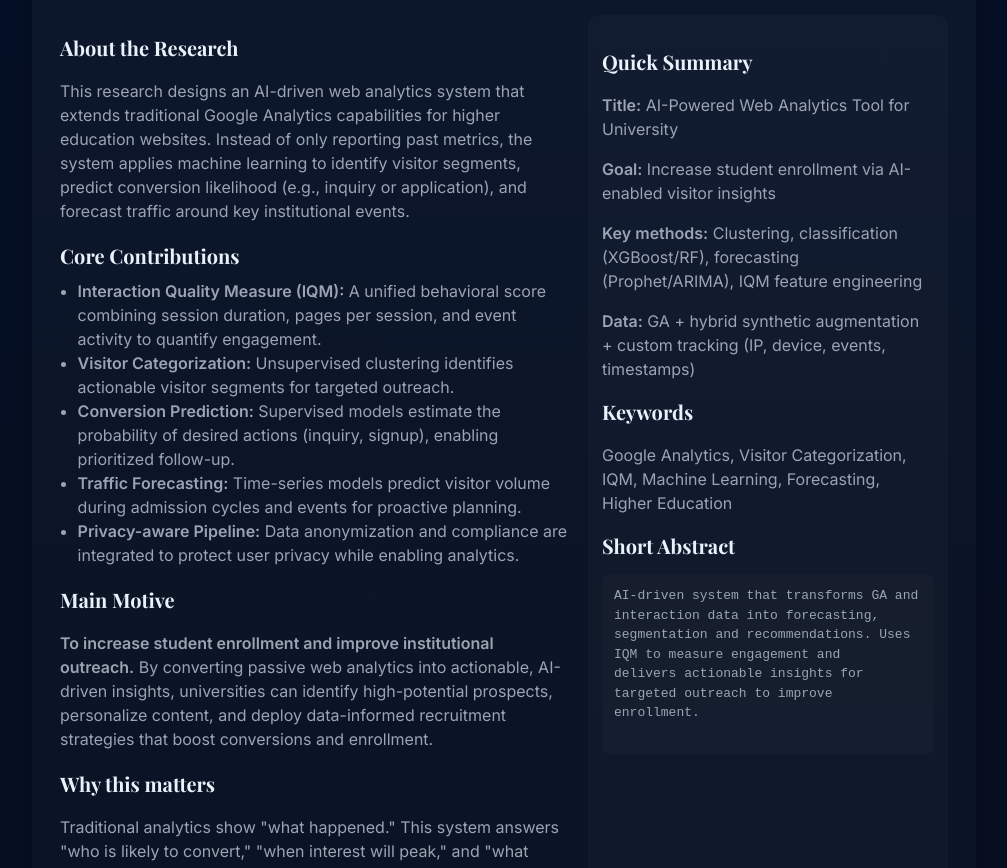
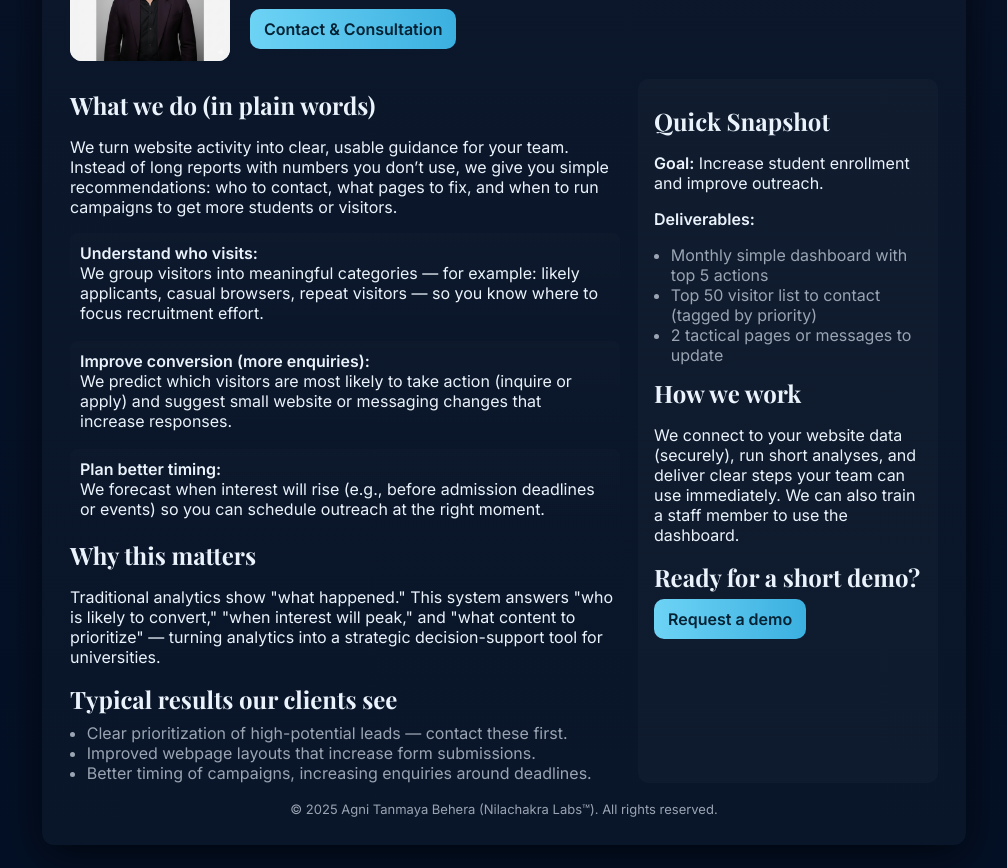
Before and after one commit to AgniTanmay/nilachakralabs, a plain HTML site: page index.html in a window 1280 px wide. Shown: the part 222-1090 px from the top of the page, without its empty margins (136-1143 px from the left). Drawn offline with nearby package versions, Linux system fonts and the light colour scheme.

Commit message:
new-changes

```diff
--- a/index.html
+++ b/index.html
@@ -1,113 +1,110 @@
-<!-- Updated: 25 Oct 2025 -->
 <!doctype html>
 <html lang="en">
 <head>
   <meta charset="utf-8" />
   <meta name="viewport" content="width=device-width,initial-scale=1" />
-  <title>Research — Nilachakra Labs</title>
-  <meta name="description" content="AI-Powered Web Analytics Tool for University — Visitor Categorization & Behavioral Data Analysis for Strategic Outreach.">
+  <title>Nilachakra Labs — Agni Tanmaya Behera</title>
+  <meta name="description" content="Nilachakra Labs — AI-driven, easy-to-understand web analytics for universities and organizations. Increase inquiries and improve outreach.">
   <link href="https://fonts.googleapis.com/css2?family=Playfair+Display:wght@400;700&family=Inter:wght@300;400;600&display=swap" rel="stylesheet">
   <style>
-    :root{
-      --bg:#041028;
-      --card:#0f1724;
-      --muted:#9aa4b2;
-      --accent:#6dd3f5;
-      --glass: rgba(255,255,255,0.03);
-    }
+    :root{--bg:#071227;--card:#0f1724;--muted:#9aa4b2;--accent:#6dd3f5}
     *{box-sizing:border-box}
-    body{
-      margin:0;
-      font-family:Inter,system-ui,Segoe UI,Roboto,Helvetica,Arial;
-      background:linear-gradient(180deg,var(--bg) 0%, #071022 60%);
-      color:#e9f2fb;
-      -webkit-font-smoothing:antialiased;
-      -moz-osx-font-smoothing:grayscale;
-      line-height:1.5;
-    }
-    .wrap{max-width:1000px;margin:28px auto;padding:28px;}
-    header{display:flex;align-items:center;justify-content:space-between;margin-bottom:22px}
-    .brand{font-family:'Playfair Display',serif;font-size:20px;letter-spacing:2px}
-    nav.muted{color:var(--muted);font-size:14px}
-    .card{background:linear-gradient(180deg,var(--glass), rgba(255,255,255,0.01));padding:28px;border-radius:12px;box-shadow:0 8px 30px rgba(2,6,23,0.6);}
-    h1{font-family:'Playfair Display',serif;font-size:34px;margin:0 0 8px}
-    h2{font-family:'Playfair Display',serif;margin:18px 0 6px;font-size:20px}
-    p.lead{color:var(--muted);margin:0 0 14px}
-    .muted{color:var(--muted)}
-    .two-col{display:grid;grid-template-columns:1fr 360px;gap:20px;margin-top:18px}
-    .meta{background:rgba(255,255,255,0.02);padding:14px;border-radius:10px}
-    ul{padding-left:1.1rem;margin:8px 0}
+    body{margin:0;font-family:Inter,system-ui,Arial;background:linear-gradient(180deg,var(--bg),#041025);color:#eaf3fb}
+    .wrap{max-width:980px;margin:28px auto;padding:28px}
+    header{display:flex;align-items:center;justify-content:space-between;margin-bottom:18px}
+    .brand{font-family:'Playfair Display',serif;letter-spacing:2px}
+    .card{background:rgba(255,255,255,0.02);padding:28px;border-radius:12px;box-shadow:0 10px 40px rgba(0,0,0,0.6)}
+    .hero{display:flex;gap:20px;align-items:center}
+    .photo{width:160px;height:160px;border-radius:12px;flex:0 0 160px;overflow:hidden;background:#fff}
+    .photo img{width:100%;height:100%;object-fit:cover;display:block}
+    h1{font-family:'Playfair Display',serif;font-size:26px;margin:0}
+    h2{font-family:'Playfair Display',serif;margin:10px 0 6px}
+    p.lead{color:var(--muted);margin:8px 0 12px}
+    .cta{display:inline-block;padding:10px 14px;border-radius:10px;background:linear-gradient(90deg,var(--accent),#3bb0e0);color:#042233;font-weight:700;text-decoration:none}
+    .grid{display:grid;grid-template-columns:1fr 300px;gap:18px;margin-top:18px}
+    .box{background:rgba(255,255,255,0.02);padding:16px;border-radius:10px}
+    ul{margin:8px 0 0;padding-left:1.05rem;color:var(--muted)}
+    .benefit{margin:8px 0;padding:10px;border-radius:8px;background:linear-gradient(180deg, rgba(255,255,255,0.01), transparent)}
     footer{margin-top:18px;color:var(--muted);font-size:13px;text-align:center}
-    a.cta{display:inline-block;padding:10px 14px;border-radius:10px;background:linear-gradient(90deg,var(--accent),#3bb0e0);color:#042233;font-weight:600;text-decoration:none}
-    pre{white-space:pre-wrap;background:rgba(255,255,255,0.02);padding:12px;border-radius:8px;color:var(--muted);overflow:auto;}
-    @media (max-width:880px){.two-col{grid-template-columns:1fr;}.wrap{padding:18px}}
+    @media (max-width:820px){.grid{grid-template-columns:1fr}.hero{flex-direction:column;align-items:flex-start}.photo{width:120px;height:120px}}
   </style>
 </head>
 <body>
   <div class="wrap">
     <header>
       <div class="brand">NILACHAKRALABS.COM</div>
-      <nav class="muted">Research • AI • Web Analytics</nav>
+      <nav style="color:var(--muted)">Research • Easy Web Insights</nav>
     </header>
 
-    <main class="card" role="main">
-      <h1>AI-Powered Web Analytics Tool for University</h1>
-      <p class="lead"><strong>Visitor Categorization & Behavioral Data Analysis for Strategic Outreach</strong></p>
+    <main class="card">
+      <div class="hero">
+        <div class="photo">
+          <!-- Replace 'profile.jpg' with your actual image file in the site folder -->
+          <img src="./profile.png" alt="Agni Tanmaya Behera">
+        </div>
+        <div>
+          <h1>Agni Tanmaya Behera — Founder, Nilachakra Labs</h1>
+          <p class="lead"><strong>AI-driven web analytics made simple.</strong> We help universities and organizations understand real visitors, improve outreach, and increase enquiries — without the technical jargon.</p>
+          <a class="cta" href="mailto:founder@nilachakralabs.com">Contact & Consultation</a>
+        </div>
+      </div>
 
-      <div class="two-col">
-        <div>
-          <h2>About the Research</h2>
-          <p class="muted">
-            This research designs an AI-driven web analytics system that extends traditional Google Analytics capabilities for higher education websites.
-            Instead of only reporting past metrics, the system applies machine learning to identify visitor segments, predict conversion likelihood (e.g., inquiry or application),
-            and forecast traffic around key institutional events.
-          </p>
+      <div class="grid">
+        <section>
+          <h2>What we do (in plain words)</h2>
+          <p class="muted">We turn website activity into clear, usable guidance for your team. Instead of long reports with numbers you don’t use, we give you simple recommendations: who to contact, what pages to fix, and when to run campaigns to get more students or visitors.</p>
 
-          <h2>Core Contributions</h2>
-          <ul class="muted">
-            <li><strong>Interaction Quality Measure (IQM):</strong> A unified behavioral score combining session duration, pages per session, and event activity to quantify engagement.</li>
-            <li><strong>Visitor Categorization:</strong> Unsupervised clustering identifies actionable visitor segments for targeted outreach.</li>
-            <li><strong>Conversion Prediction:</strong> Supervised models estimate the probability of desired actions (inquiry, signup), enabling prioritized follow-up.</li>
-            <li><strong>Traffic Forecasting:</strong> Time-series models predict visitor volume during admission cycles and events for proactive planning.</li>
-            <li><strong>Privacy-aware Pipeline:</strong> Data anonymization and compliance are integrated to protect user privacy while enabling analytics.</li>
+          <div class="benefit">
+            <strong>Understand who visits:</strong>
+            <div class="muted">We group visitors into meaningful categories — for example: likely applicants, casual browsers, repeat visitors — so you know where to focus recruitment effort.</div>
+          </div>
+
+          <div class="benefit">
+            <strong>Improve conversion (more enquiries):</strong>
+            <div class="muted">We predict which visitors are most likely to take action (inquire or apply) and suggest small website or messaging changes that increase responses.</div>
+          </div>
+
+          <div class="benefit">
+            <strong>Plan better timing:</strong>
+            <div class="muted">We forecast when interest will rise (e.g., before admission deadlines or events) so you can schedule outreach at the right moment.</div>
+          </div>
+
+          <h2>Why this matters</h2>
+           <p class="muted">
+                        Traditional analytics show "what happened." This system answers "who is likely to convert,"
+                        "when interest will peak," and "what content to prioritize" — turning analytics into a strategic
+                        decision-support tool for universities.
+                    </p>
+
+          <h2>Typical results our clients see</h2>
+          <ul>
+            <li>Clear prioritization of high-potential leads — contact these first.</li>
+            <li>Improved webpage layouts that increase form submissions.</li>
+            <li>Better timing of campaigns, increasing enquiries around deadlines.</li>
           </ul>
 
-          <h2>Main Motive</h2>
-          <p class="muted">
-            <strong>To increase student enrollment and improve institutional outreach.</strong> By converting passive web analytics into actionable, AI-driven insights,
-            universities can identify high-potential prospects, personalize content, and deploy data-informed recruitment strategies that boost conversions and enrollment.
-          </p>
+        </section>
 
-          <h2>Why this matters</h2>
-          <p class="muted">
-            Traditional analytics show "what happened." This system answers "who is likely to convert," "when interest will peak," and "what content to prioritize" — turning analytics into a strategic decision-support tool for universities.
-          </p>
+        <aside class="box">
+          <h2>Quick Snapshot</h2>
+          <p class="muted"><strong>Goal:</strong> Increase student enrollment and improve outreach.</p>
+          <p class="muted"><strong>Deliverables:</strong></p>
+          <ul>
+            <li>Monthly simple dashboard with top 5 actions</li>
+            <li>Top 50 visitor list to contact (tagged by priority)</li>
+            <li>2 tactical pages or messages to update</li>
+          </ul>
 
-          <h2>Contact</h2>
-          <p class="muted">For demos, code access, or collaboration: <a href="mailto:agni.tanmaya@example.com" style="color:var(--accent);text-decoration:none">agni.tanmaya@example.com</a></p>
-        </div>
+          <h2 style="margin-top:12px">How we work</h2>
+          <p class="muted">We connect to your website data (securely), run short analyses, and deliver clear steps your team can use immediately. We can also train a staff member to use the dashboard.</p>
 
-        <aside class="meta" aria-label="Research summary">
-          <h2>Quick Summary</h2>
-          <p class="muted"><strong>Title:</strong> AI-Powered Web Analytics Tool for University</p>
-          <p class="muted"><strong>Goal:</strong> Increase student enrollment via AI-enabled visitor insights</p>
-          <p class="muted"><strong>Key methods:</strong> Clustering, classification (XGBoost/RF), forecasting (Prophet/ARIMA), IQM feature engineering</p>
-          <p class="muted"><strong>Data:</strong> GA + hybrid synthetic augmentation + custom tracking (IP, device, events, timestamps)</p>
-
-          <h2 style="margin-top:10px">Keywords</h2>
-          <p class="muted">Google Analytics, Visitor Categorization, IQM, Machine Learning, Forecasting, Higher Education</p>
-
-          <h2 style="margin-top:10px">Short Abstract</h2>
-          <pre>
-AI-driven system that transforms GA and interaction data into forecasting,
-segmentation and recommendations. Uses IQM to measure engagement and
-delivers actionable insights for targeted outreach to improve enrollment.
-          </pre>
+          <h2 style="margin-top:12px">Ready for a short demo?</h2>
+          <a class="cta" href="mailto:founder@nilachakralabs.com">Request a demo</a>
         </aside>
       </div>
 
       <footer>
-         © 2025 Agni Tanmaya Behera (Nilachakra Labs™).
+        © 2025 Agni Tanmaya Behera (Nilachakra Labs™). All rights reserved.
       </footer>
     </main>
   </div>
```
Also changed, not shown: profile.png (added).
